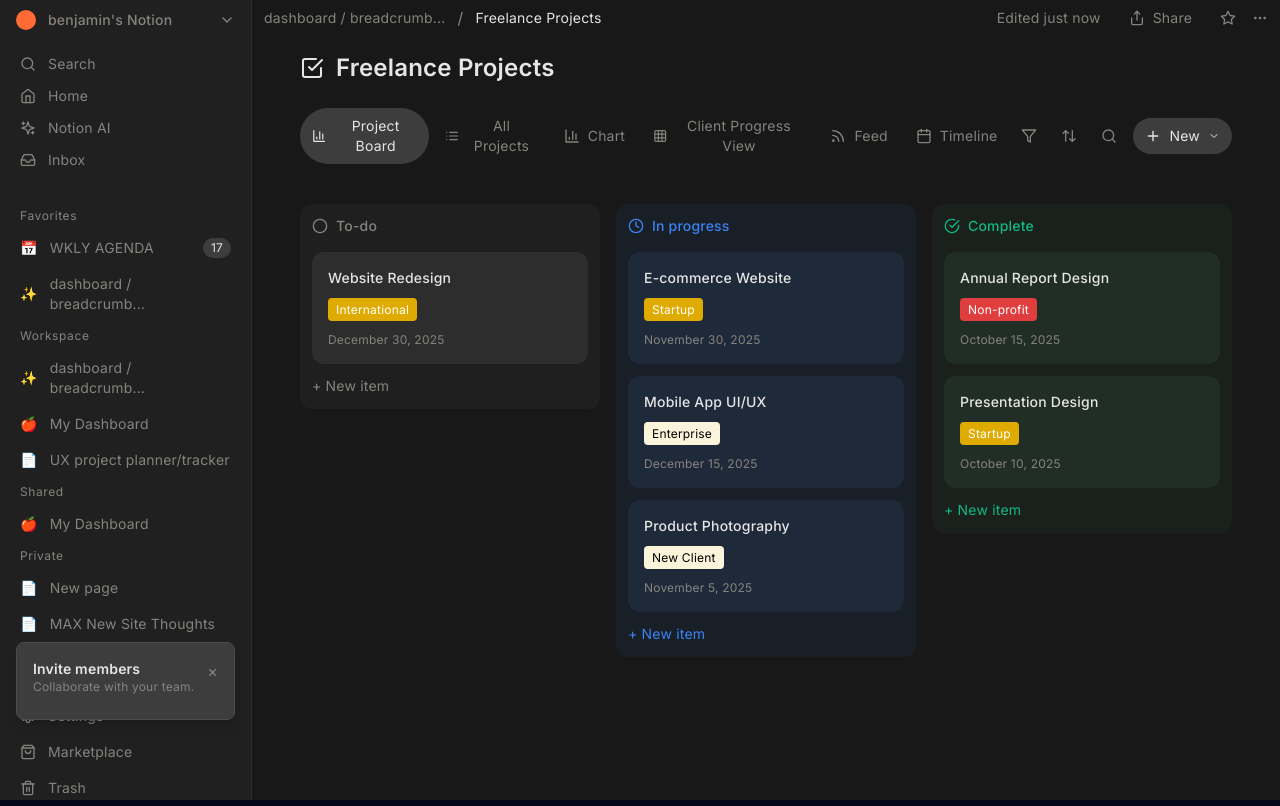
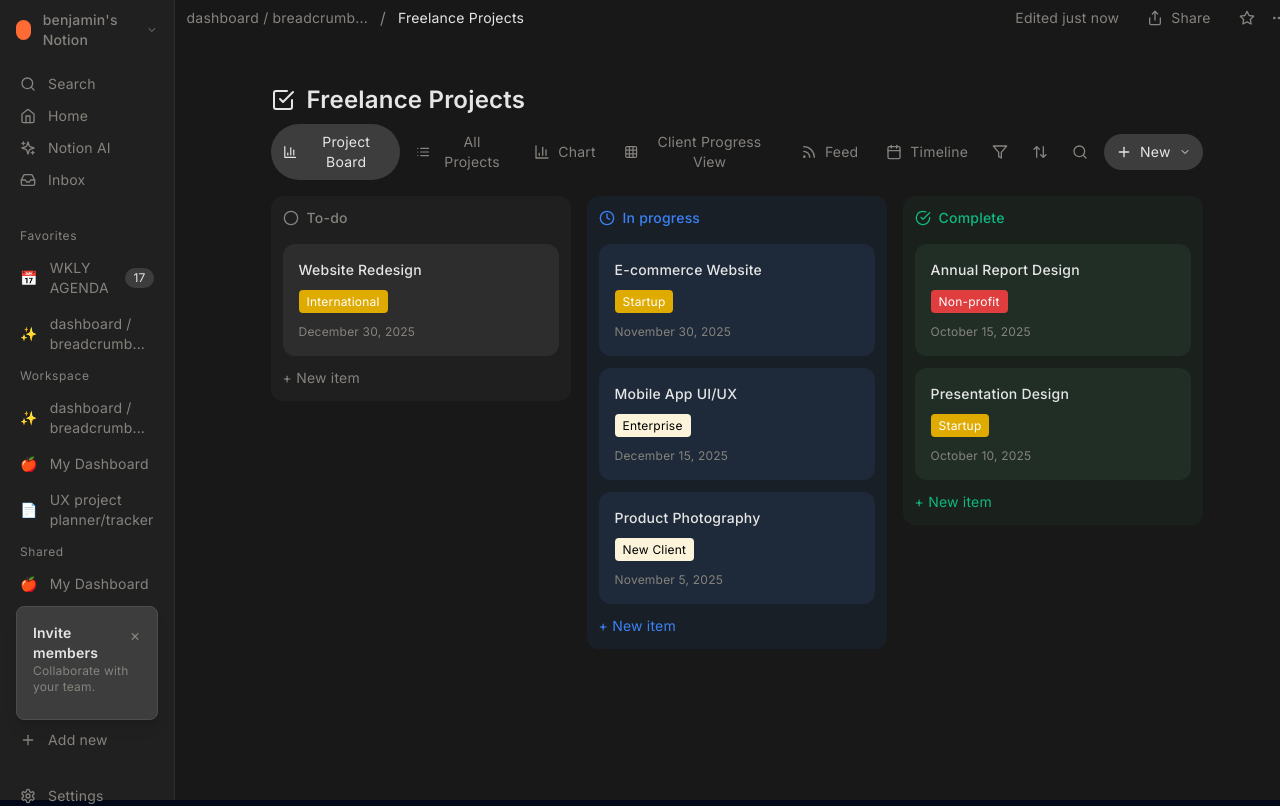
Before and after one commit to buribe13/notion-client-2025, a Next.js app: page /dashboard in a window 1280 px wide. Shown: the top 806 px of the page. Built offline with nearby package versions, Linux system fonts and the light colour scheme.

Commit message:
Update page.tsx

```diff
--- a/src/app/dashboard/page.tsx
+++ b/src/app/dashboard/page.tsx
@@ -128,8 +128,8 @@ export default function DashboardPage() {
         </div>
 
         {/* Page Title */}
-        <div className="px-12 py-4">
-          <div className="flex items-center gap-3 mb-6">
+        <div className="px-24 pt-12 pb-2">
+          <div className="flex items-center gap-3 mb-2">
             <CheckSquare className="w-6 h-6" style={{ color: "#e5e5e5" }} />
             <h1 className="text-2xl font-semibold" style={{ color: "#e5e5e5" }}>
               Freelance Projects
@@ -137,7 +137,7 @@ export default function DashboardPage() {
           </div>
 
           {/* Sub-menu Tabs */}
-          <div className="flex items-center gap-1 mb-6">
+          <div className="flex items-center gap-1 mb-2">
             <button
               className="flex items-center gap-2 px-3 py-2 bg-[#3d3d3d] text-[#e5e5e5]"
               style={{ borderRadius: "50px" }}
@@ -223,7 +223,7 @@ export default function DashboardPage() {
         </div>
 
         {/* Kanban Board */}
-        <div className="flex-1 px-12 pb-4 overflow-x-auto">
+        <div className="flex-1 px-24 pb-8 overflow-x-auto">
           <div className="flex gap-4 h-full">
             {/* To-do Column */}
             <div className="w-[300px] flex-shrink-0">
```
